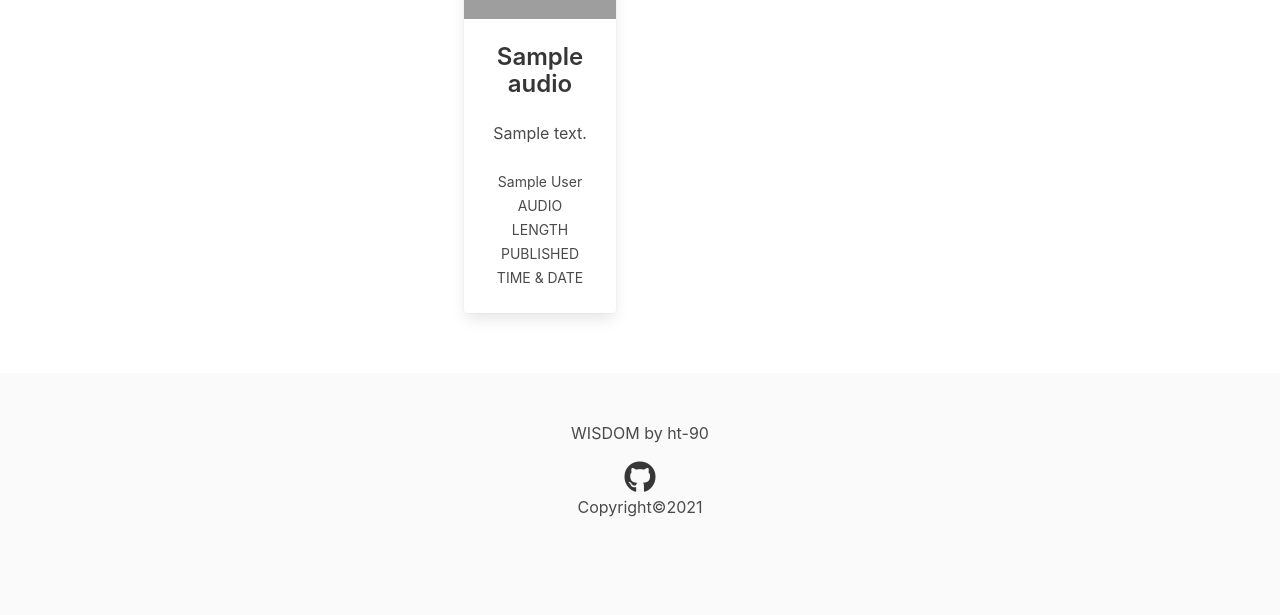
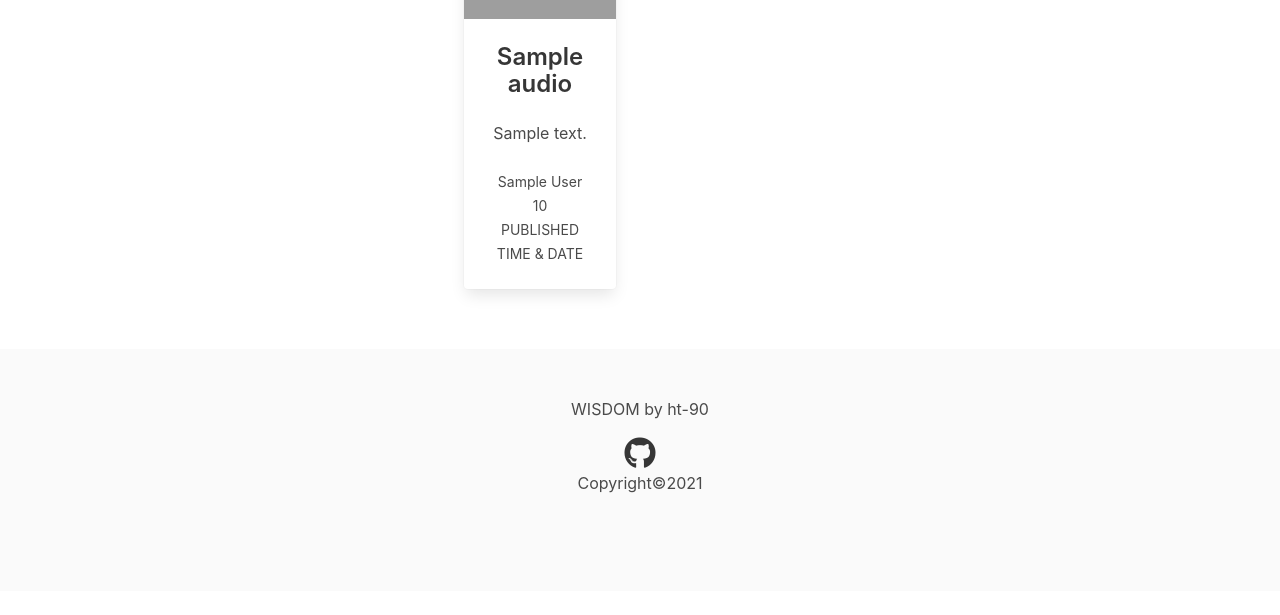
Before and after one commit to ht-90/wisdom, a Django app: page /home/ in a window 1280 px wide. Shown: the part 339-954 px from the top of the page. After the commit the page ends 832 px from the top, so only its background shows below. Run offline with Django 3.2, Linux system fonts and the light colour scheme; tables that the repository leaves empty hold one stand-in row (values such as "Sample post"); some libraries are stand-ins or nearby versions; grey boxes are pictures that could not be loaded.

Commit message:
added audio duration info on templates

```diff
--- a/auditory/templates/_contents_list.html
+++ b/auditory/templates/_contents_list.html
@@ -27,8 +27,8 @@
             </div>
           </div>
           <div class="content">
-            <small>{{ audio.author }}</small>
-            <small>AUDIO LENGTH</small><br />
+            <small>{{ audio.author }}</small><br />
+            <small>{{ audio.duration }}</small><br />
             <small>PUBLISHED TIME & DATE</small>
           </div>
         </div>
```
